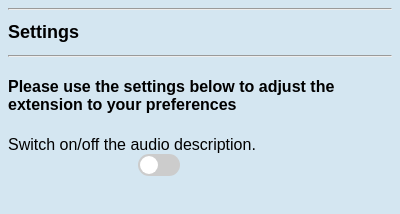
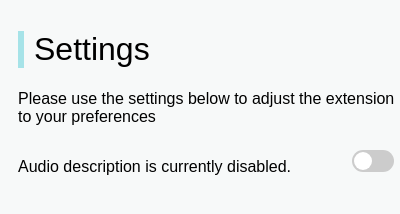
Before and after one commit to LeahHirst/OxfordHack, a browser extension: page popup/index.html in a window 400 px wide. Drawn offline with Linux system fonts and the light colour scheme.

Commit message:
New CSS and JS for Popup

```diff
--- /dev/null
+++ b/popup/checkBoxScript.js
@@ -0,0 +1,11 @@
+
+$(document).ready(function() {
+    $('#toggleCheckBox').change(function() {
+        var element = $('#text');
+        if ($(this).prop('checked')) {
+            element.text("Audio description is currently enabled.");
+        } else {
+            element.text("Audio description is currently disabled.");
+        }
+    });
+});
--- a/popup/index.html
+++ b/popup/index.html
@@ -3,24 +3,22 @@
 <head>
 	<title> Audio Description for Videos </title>
   <link rel="stylesheet" type="text/css" href="style.css" />
-
   <script src="../js/config.js"></script>
   <script src="popup.js"></script>
+  <script src="../js/jquery-3.2.1.min.js"></script>
+  <script src="checkBoxScript.js"></script>
 </head>
 <body>
-    <hr>
     <h1> Settings </h1>
-    <hr>
+    <h3> Please use the settings below to adjust the extension to your preferences </h3>
 
-    <h4> Please use the settings below to adjust the extension to your preferences </h4>
-
-    <label for="#onOffToggle"> Switch on/off the audio description. </label>
-
-    <!-- Rounded switch -->
-    <label class="switch" id="onOffToggle">
-        <input type="checkbox">
-        <span class="slider round"></span>
-    </label>
-
+        <span class="toggle">
+            <p id="text"> Audio description is currently disabled. </p>
+            <!-- Rounded switch -->
+            <label class="switch" id="onOffToggle">
+                <input type="checkbox" id="toggleCheckBox">
+                <span class="slider round"></span>
+            </label>
+        </span>
 </body>
 </html>
--- a/popup/style.css
+++ b/popup/style.css
@@ -1,19 +1,31 @@
 html {
-    background-color: #D4E6F1;
-    height: 600px;
+    background-color: #f7f9f9;
+    height: 400px;
     width: 400px;
     font-family: "Segoe UI Light", sans-serif;
-}
-
-body {
-    background-color: #D4E6F1;
+    padding: 10px;
 }
 
 h1 {
-    font-size: 18px;
-    border-left: 10px;
-    border-left-color: blue;
+    font-family: "Segoe UI Light", sans-serif;
+    border-left: 6px solid #a6e3e8;
+    padding-left: 10px;
+    font-weight: lighter;
 }
+
+
+h3 {
+    font-family: "Segoe UI Light", sans-serif;
+    font-weight: lighter;
+    font-size: 12pt;
+}
+
+p {
+    font-family: "Segoe UI Light", sans-serif;
+    color: black;
+    font-size: 12pt;
+}
+
 
 /* CODE FROM W3 SCHOOLS */
 
@@ -54,11 +66,11 @@ h1 {
 }
 
 input:checked + .slider {
-    background-color: #2196F3;
+    background-color: #a6e3e8;
 }
 
 input:focus + .slider {
-    box-shadow: 0 0 1px #2196F3;
+    box-shadow: 0 0 1px #a6e3e8;
 }
 
 input:checked + .slider:before {
@@ -79,6 +91,12 @@ input:checked + .slider:before {
 
 /* END OF CODE FROM W3C */
 
+#text {
+    display: inline-block;
+    margin-left: 0px;
+    width: 330px;
+}
+
 #onOffToggle {
-    margin-left: 130px;
+    display: inline-block;
 }
```
Also changed, not shown: manifest.json.
